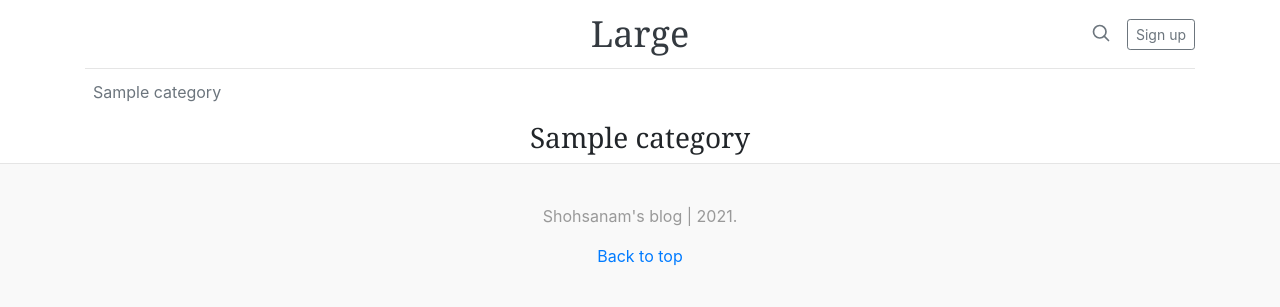
After one commit to MamatmurodovA/techschool-python-learning, a Django app: a page that uses templates/categories.html in a window 1280 px wide. The commit adds this page. Shown: the top 307 px of the page. Run offline with Django 3.2, Linux system fonts and the light colour scheme; tables that the repository leaves empty hold one stand-in row (values such as "Sample post"); data that the repository does not hold is empty; some libraries are stand-ins or nearby versions.

Commit message:
added category page

```diff
--- a/main/models.py
+++ b/main/models.py
@@ -1,10 +1,13 @@
 from django.db import models
 
-# Blog:
-# Title
-# Date
-# Blogger
-# Content
+
+class Category(models.Model):
+    title = models.CharField(max_length=255)
+    position = models.IntegerField(default=1)
+    slug = models.SlugField(max_length=120)
+
+    def __str__(self):
+        return self.title
 
 
 class Blog(models.Model):
@@ -13,4 +16,8 @@ class Blog(models.Model):
     blogger = models.CharField(max_length=60)
     slug = models.SlugField(max_length=120, null=True)
     content = models.TextField()
-    image = models.ImageField(null=True)
+    image = models.ImageField(null=True, blank=True)
+    category = models.ForeignKey(Category, on_delete=models.SET_NULL, null=True, blank=True)
+
+    def __str__(self):
+        return self.title
--- a/main/urls.py
+++ b/main/urls.py
@@ -1,8 +1,9 @@
 from django.urls import path
 
-from main.views import home_view, detail_view
+from main.views import home_view, detail_view, category_page_view
 
 urlpatterns = [
     path('', home_view),
+    path('categories/<slug:category_slug>', category_page_view, name='category_page'),
     path('<slug:slug>', detail_view, name='blog_detail'),
 ]
--- a/main/views.py
+++ b/main/views.py
@@ -1,14 +1,15 @@
 from django.http import HttpResponse
 from django.shortcuts import render
 
-from main.models import Blog
+from main.models import Blog, Category
 
 
 def home_view(request):
     blog_with_images = Blog.objects.filter(image__isnull=False)
     context = {
         "blogs": Blog.objects.all(),
-        "blog_with_images": blog_with_images
+        "blog_with_images": blog_with_images,
+        "categories": Category.objects.all()
     }
     return render(request=request, template_name="index.html", context=context)
 
@@ -17,6 +18,19 @@ def detail_view(request, slug):
     print("It's detail view")
     blog = Blog.objects.get(slug=slug)
     context = {
-        "blog": blog
+        "blog": blog,
+        "categories": Category.objects.all()
     }
     return render(request=request, template_name="detail.html", context=context)
+
+
+def category_page_view(request, category_slug):
+    context = {}
+    category = Category.objects.get(slug=category_slug)
+
+    context.update({
+        'categoryobj': category,
+        'blogs': Blog.objects.filter(category=category),
+        "categories": Category.objects.all()
+    })
+    return render(request=request, template_name="categories.html", context=context)
--- /dev/null
+++ b/templates/categories.html
@@ -0,0 +1,60 @@
+{% extends 'base.html' %}
+
+{% block content %}
+<div class="container">
+    <header class="blog-header py-3">
+        <div class="row flex-nowrap justify-content-between align-items-center">
+            <div class="col-4 pt-1">
+                <a class="text-muted" href="/"></a>
+            </div>
+            <div class="col-4 text-center">
+                <a class="blog-header-logo text-dark" href="/">Large</a>
+            </div>
+            <div class="col-4 d-flex justify-content-end align-items-center">
+                <a class="text-muted" href="https://getbootstrap.com/docs/4.0/examples/blog/#">
+                    <svg xmlns="http://www.w3.org/2000/svg" width="20" height="20" viewBox="0 0 24 24" fill="none"
+                         stroke="currentColor" stroke-width="2" stroke-linecap="round" stroke-linejoin="round"
+                         class="mx-3">
+                        <circle cx="10.5" cy="10.5" r="7.5"></circle>
+                        <line x1="21" y1="21" x2="15.8" y2="15.8"></line>
+                    </svg>
+                </a>
+                <a class="btn btn-sm btn-outline-secondary" href="https://getbootstrap.com/docs/4.0/examples/blog/#">Sign
+                    up</a>
+            </div>
+        </div>
+    </header>
+
+    <div class="nav-scroller py-1 mb-2">
+        <nav class="nav d-flex justify-content-between">
+            {% for category in categories %}
+                <a class="p-2 text-muted" href="{% url 'category_page' category_slug=category.slug %}">
+                    {{ category.title }}
+                </a>
+            {% endfor %}
+        </nav>
+    </div>
+</div>
+
+<main role="main" class="container">
+<h3 class="title text-center">{{ categoryobj.title }}</h3>
+
+{% for blog in blogs %}
+   <p>
+       {% if blog.image %}
+           <img style="width: 200px;" src="{{ blog.image.url }}" alt="" class="img-thumbnail">
+       {% endif %}
+        <span>
+            {{ blog.date|date:"d.m.Y" }}
+        </span>
+       <h6>
+       <a href="{% url 'blog_detail' slug=blog.slug %}" class="card-title">
+           {{ blog.title }}
+       </a>
+       </h6>
+   </p>
+{% endfor %}
+</main>
+
+
+{% endblock %}
```
Also changed, not shown: main/admin.py (+13 -2 lines), templates/detail.html (+8 -13 lines), templates/index.html (+8 -13 lines), main/migrations/0004_category.py (added), main/migrations/0005_blog_category.py (added), main/migrations/0006_auto_20210216_1833.py (added), media/11_L0w_ztUTma_normal.jpg (added), 1 other file.
